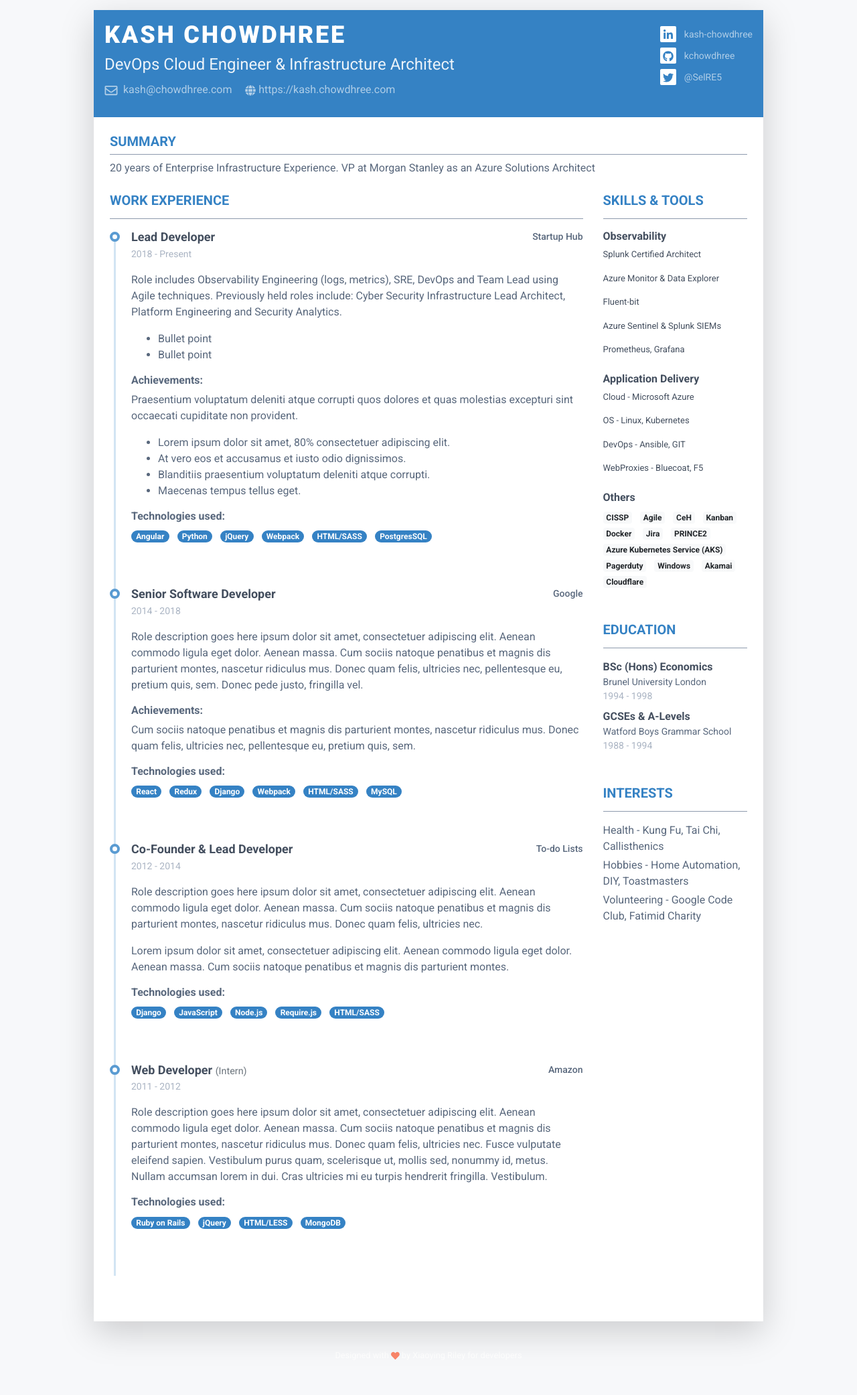
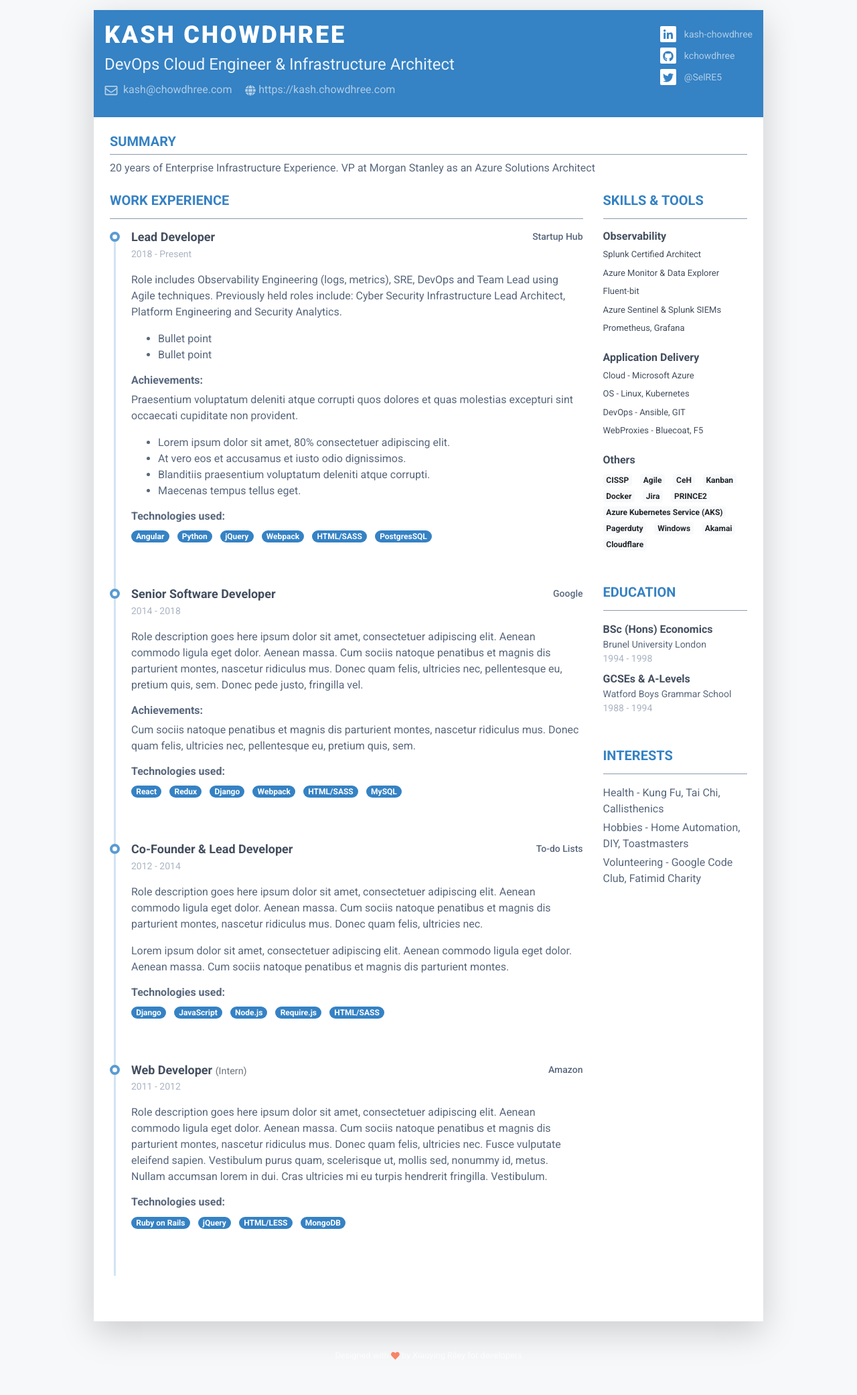
Before and after one commit to Hamy200/resume, a Jekyll site: the page built from index.markdown, in a window 1280 px wide. Shown: the whole page at 67% size. Built offline with Jekyll 4.4.1, drawn with Linux system fonts in a browser that asks for light colours; nearby versions of some CDN libraries.

Commit message:
Update skills.html

```diff
--- a/_includes/skills.html
+++ b/_includes/skills.html
@@ -7,9 +7,9 @@
         {% if skill.category != "others" %}
         <div class="resume-skill-item">
             <h4 class="resume-skills-cat font-weight-bold">{{ skill.category }}</h4>
-            <ul class="list-unstyled mb-4">
+            <ul class="list-inline mb-4">
                 {% for tool in skill.tools %}
-                <li class="mb-3">
+                <li class="mb-2">
                     <div class="resume-skill-name">{{ tool.name }}</div>
                 </li>
                 {% endfor %}
```
